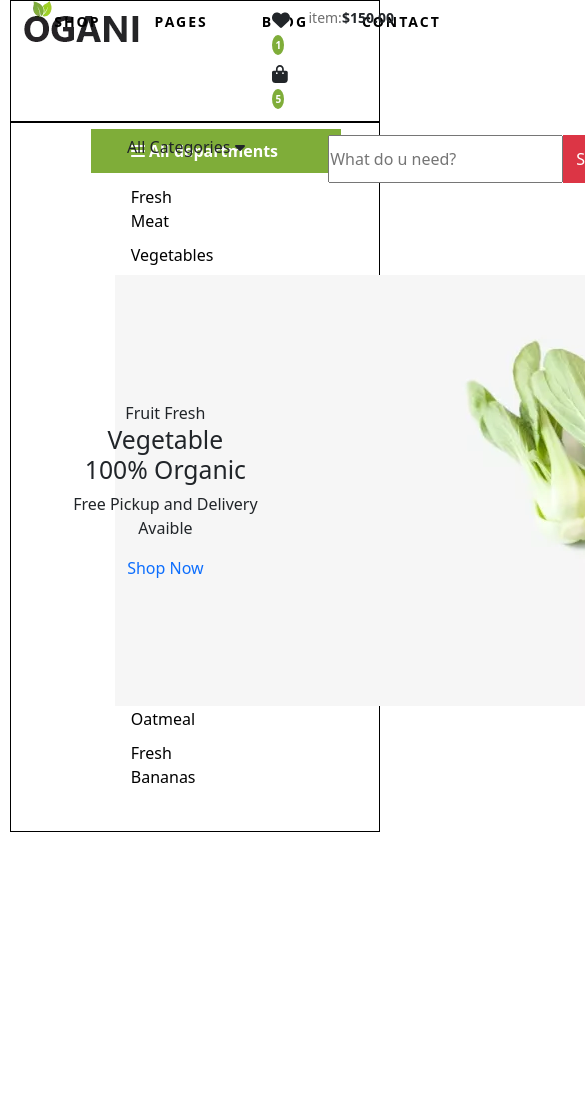
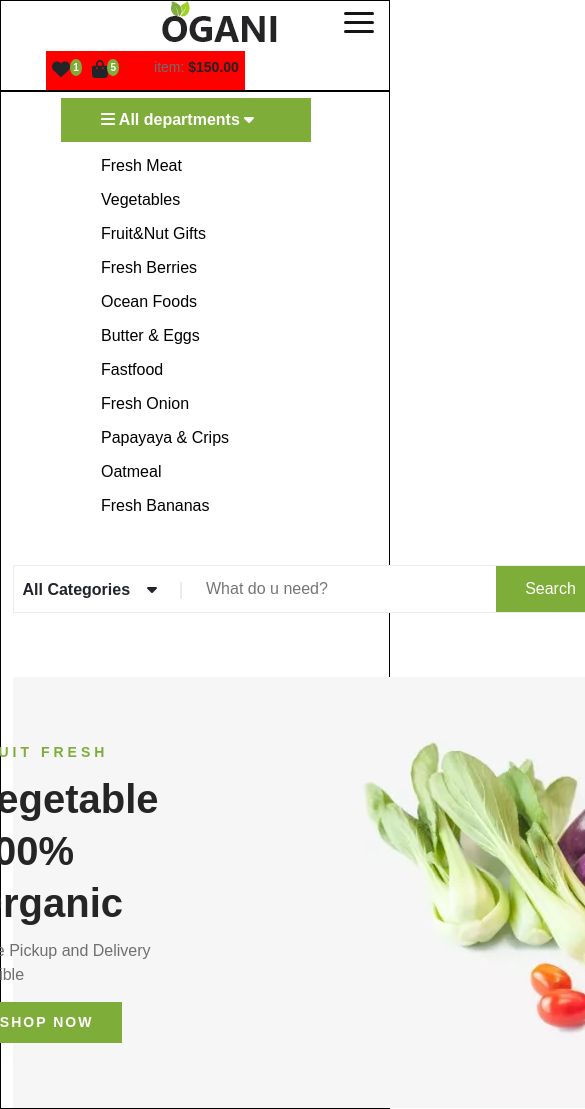
Before and after one commit to paribn/e-commerce, a plain HTML site: page index.html in a window 390 px wide. Shown: the top 1109 px of the page, 585 px wide, since content can reach past the window. Before the commit the page ends 844 px from the top, so only its background shows below. Drawn offline with nearby package versions, Linux system fonts and the light colour scheme.

Commit message:
created navbar responsive part

```diff
--- a/assets/scss/base/_reset.scss
+++ b/assets/scss/base/_reset.scss
@@ -16,8 +16,8 @@ input{
 li{
      list-style: none;
 }
-.container{
-   max-width:1320px;
-    margin: 0 auto;
-    width: 95%;
-}
+// .container{
+//    max-width:1320px;
+//     margin: 0 auto;
+//     width: 95%;
+// }
--- /dev/null
+++ b/assets/scss/layout/_header.scss
@@ -0,0 +1,125 @@
+.container {
+    border: 1px solid black;
+
+    .header__area {
+        display: flex;
+        justify-content: space-between;
+        align-items: center;
+
+        .logo{
+            font-size: 16px;
+             margin-left: 50px;
+        }
+
+        .nav__list {
+            display: flex;
+            gap: 54px;
+            margin: 0;
+            letter-spacing: 2px;
+            font-size: 14px;
+            text-transform: uppercase;
+            .nav__list__item{
+                font-weight: map-get($font-navbar-weights , medium);
+                a {
+                  color: black;
+
+                  &:hover {
+                      color: $primary-color;
+                  }
+              }
+
+            }
+        }
+
+        .wrapper {
+            display: flex;
+            background-color: red;
+            margin-right: 99px;  /// deyish sonra
+            padding: 6px;
+
+            .shooping {
+                display: flex;
+                align-items: center;
+                gap: 10px;
+                margin-right: 35px;
+                .heart,
+                    .basket {
+                        font-size: 18px;
+                    }
+                      .basket_wishlist_count{
+                    padding: 3px;
+                    text-align: center;
+                    font-size: 10px;
+                    font-weight: map-get($font-navbar-weights, medium );
+                    color: #FFFFFF;
+                    border-radius: 100%;
+                    background-color: $primary-color;
+                    }
+            }
+        }
+            .header_price{
+                font-size: 14px;
+                span{
+                    color: $text-color;
+                }
+
+                strong{
+                    font-weight: map-get($font-navbar-weights, bold);
+                }
+            }
+    }
+}
+
+.toggle_button {
+    position: absolute;
+    top: .75rem;
+    right: 1rem;
+    display: none;
+    flex-direction: column;
+    justify-content: space-between;
+    width: 30px;
+    height: 21px;
+
+    .bar {
+        height: 3px;
+        width: 100%;
+        background-color: rgb(22, 19, 19);
+        border-radius: 10px;
+
+    }
+}
+
+
+@media (max-width:992px) {
+    .toggle_button {
+        display: flex;
+    }
+
+    .nav_area {
+        display: none;
+        width: 100%;
+
+        .nav__list {
+            width: 100%;
+            flex-direction: column;
+
+            .nav__list__item {
+                text-align: center;
+
+                a {
+                    padding: .5rem 1rem;
+                }
+            }
+        }
+
+        .active {
+            display: flex;
+        }
+    }
+
+    .header__area {
+        flex-direction: column;
+        align-items: flex-start;
+    }
+
+}
--- /dev/null
+++ b/assets/scss/layout/_index.scss
@@ -0,0 +1,2 @@
+@import "./footer";
+@import "./header";
--- a/assets/scss/pages/_home.scss
+++ b/assets/scss/pages/_home.scss
@@ -1,4 +1,4 @@
-$primary-color:#7FAD39;
+;$primary-color:#7FAD39;
 $footer-color:#F3F6FA;
 $text-color:#6F6F6F;
 $font-family: Cairo, sans-serif;
@@ -7,76 +7,18 @@ $font-navbar-weights:(
     "bold":800
 );
 
-.container{
-    border: 1px solid black;
+
+body{
+    font-family: $font-family;
 }
 
-.logo{
-    font-size: 16px;
-    // padding: 6px;
-    text-align: center;
-}
-
- .ul_navbar{
-    display: flex;
-    justify-content: center;
-    align-items: center;
-    padding: 10px;
-    gap: 54px;
-    letter-spacing: 2px;
-    font-size: 14px;
-    text-transform: uppercase;
-
-    li{
-        font-weight: map-get($font-navbar-weights ,medium );
-
-        a{
-          color: black;
-          &:hover{
-            color: $primary-color;
-        }
-        }
-
-    }
-}
-.wish_basket_list{
-    display: flex;
-    justify-content:center;
-    padding: 6px;
-    gap: 18px;
-
-
-    .heart_basket_btn{
-        font-size:18px;
-        background-color:#FFFFFF;
-        .basket_wishlist_count{
-            padding: 3px;
-            text-align: center;
-            font-size: 10px;
-            font-weight: map-get($font-navbar-weights, medium );
-            color: #FFFFFF;
-            border-radius: 100%;
-            background-color: $primary-color;
-        }
-    }
-    .header_price{
-        display: flex;
-        font-size: 14px;
-        p{
-            color: $text-color;
-        }
-        strong{
-            font-weight:map-get($font-navbar-weights,bold);
-        }
-    }
-}
 
 /// section two
 
 
 .hero_categories{
     padding: 6px 8px 6px 8px;
-    margin-left: 60px;
+    margin-left: 40px;
 
     .hero_all_categories{
         width: 250px;
@@ -101,47 +43,131 @@ $font-navbar-weights:(
 
 .hero_search{
     display: flex;
-    justify-content: space-around;
-    padding: 12px;
+    padding: 5px 0;
+    gap: 65px;
 
     .search_form{
         display: flex;
         height: 48px;
+            border: 1px solid #EBEBEB;
+
 
         .search_category{
-            width: 300px;
+            display: flex;
+            align-items: center;
+            justify-content: space-around;
+            width: 182px;
+            height: 48px;
+            border-right: 0;
+            font-weight: map-get($font-navbar-weights , bold );
+&::after{
+    content: "\2758";
+    color: #EBEBEB;
+}
+
+
+
         }
 
         .form_hero{
-            width: 100%;
-            height: 100%;
+            // width: 100%;
+            // height: 100%;
             display: flex;
 
-
+            input{
+                width: 300px;
+                padding-left:10px;
+                border: 0;
+            }
             input,
             button{
                 height: 100%;
+
             }
 
-            .btn-danger{
-                border-radius: 0;
+            .search_btn_category{
+                width: 109px;
+                height: 46px;
+                background-color: $primary-color;
+                color: white;
             }
         }
     }
-} // bitmiyib
+
+    .search_phone{
+        display: flex;
+        gap: 14px;
+        .phone_icon{
+            background-color: $footer-color;
+            width: 50px;
+            height: 50px;
+            border-radius: 50%;
+            display: flex;
+            justify-content: center;
+            align-items: center;
+            color: $primary-color;
+        }
+
+        .contact_text{
+            display: flex;
+            flex-direction: column;
+
+            h5{
+                font-weight: map-get($font-navbar-weights, medium );
+                font-size: 18px;
+            }
+            span{
+                text-decoration: none solid rgb(111, 111, 111);
+                font-size: 14px;
+                margin-left: 4px;
+            }
+        }
+    }
+
+}
 
 
 .hero_item{
     position: relative;
     display: flex;
     align-items: center;
+    height: 431px;
+    margin-top: 14px;
     .hero_text{
         position: absolute;
-        right: 30%;
+        right: 60%;
         display: flex;
         flex-direction: column;
-        width: 100%;
-        padding: 10px;
-        text-align: center;
+
+        span{
+            letter-spacing: 4px;
+            font-size: 14px;
+            text-transform: uppercase;
+            color: $primary-color;
+            font-weight: map-get($font-navbar-weights , bold );
+        }
+        h2{
+            font-weight: map-get($font-navbar-weights, bold );
+            line-height: 52px;
+            color: #252525;
+            font-size: 40px;
+            margin: 10px 0;
+        }
+        p{
+            font-size: 16px;
+            color: #6F6F6F;
+            margin: 0 0 15px 0;
+        }
+        .primary-btn{
+            display: inline-block;
+            font-size: 14px;
+            padding: 10px 28px 10px 28px;
+            color: white;
+            text-transform:uppercase;
+            font-weight: map-get($font-navbar-weights ,medium );
+            background-color: $primary-color;
+            letter-spacing: 2px;
+            width: 150px;
+        }
     }
 }
--- a/assets/scss/style.scss
+++ b/assets/scss/style.scss
@@ -1,2 +1,3 @@
 @import "./pages/index";
 @import "./base/index";
+@import "./layout/index";
--- a/index.html
+++ b/index.html
@@ -22,47 +22,50 @@
   <body>
     <header>
       <div class="container">
-        <div class="row">
-        <div class="col-3">
+        <div class="header__area">
           <div class="logo"><img src="assets/img/logo.png.webp" alt="" /></div>
-        </div>
-        <div class="col-6">
-          <nav class="nav_ul">
-            <ul class="ul_navbar">
-              <li><a href="#">Home</a></li>
-              <li><a href="#">Shop</a></li>
-              <li><a href="#">Pages</a></li>
-              <li><a href="#">Blog</a></li>
-              <li><a href="#">Contact</a></li>
+          <a href="#" class="toggle_button">
+          <span class="bar"></span>
+          <span class="bar"></span>
+          <span class="bar"></span>
+            </a>
+          <nav class="nav_area">
+            <ul class="nav__list">
+              <li class="nav__list__item"><a href="#">Home</a></li>
+              <li class="nav__list__item"><a href="#">Shop</a></li>
+              <li class="nav__list__item"><a href="#">Pages</a></li>
+              <li class="nav__list__item"><a href="#">Blog</a></li>
+              <li class="nav__list__item"><a href="#">Contact</a></li>
             </ul>
           </nav>
-        </div>
-        <div class="col-3">
-          <div class="wish_basket_list">
-            <div class="heart_basket_btn">
-              <i class="fa-solid fa-heart"></i
-              ><sup class="basket_wishlist_count">1</sup>
-              <i class="fa fa-shopping-bag"></i
+          <div class="wrapper">
+            <div class="shooping">
+              <div class="heart">
+                <i class="fa-solid fa-heart"></i
+                ><sup class="basket_wishlist_count">1</sup>
+              </div>
+              <div class="basket">
+                <i class="fa fa-shopping-bag"></i
                 ><sup class="basket_wishlist_count">5</sup>
-            </div>
+              </div>
+           </div>
             <div class="header_price">
-              <p>item:</p>
+              <span>item:</span>
               <strong> $150.00 </strong>
             </div>
           </div>
-
-        </div>
       </div>
     </header>
 
-    <section id="hero">
+     <section id="hero">
       <div class="container">
         <div class="row">
-          <div class="col-3">
+          <div class="col-lg-3 col-md-12 col-sm-12">
               <div class="hero_categories">
                 <div class="hero_all_categories">
                   <i class="fa-solid fa-bars"></i>
                   <span> All departments</span>
+                  <i class="fa-solid fa-caret-down"></i>
                 </div>
                 <ul class="departments_category">
                   <li><a href="#">Fresh Meat</a></li>
@@ -80,17 +83,20 @@
               </div>
           </div>
 
-        <div class="col-9">
+        <div class="col-lg-9 col-md-12 col-sm-12">
           <div class="hero_search">
             <div class="search_form">
               <div class="search_category">
-                <span class="all_categories"
-                >All Categories <i class="fa-solid fa-caret-down"></i
-                  ></span>
+                All Categories
+                <div class="category_icon">
+                  <span>
+                    <i class="fa-solid fa-caret-down"></i>
+                  </span>
                 </div>
+               </div>
                 <form class="form_hero" action="#">
                   <input type="text" placeholder="What do u need?" />
-                  <button class="btn btn-danger">Search</button>
+                  <button class="search_btn_category">Search</button>
               </form>
             </div>
             <div class="search_phone">
@@ -102,17 +108,20 @@
                 <span>support 24/7 time</span>
               </div>
             </div>
+          </div>
 
-          </div>
+
+
+
           <div class="hero_item">
             <img src="/assets/img/banner/logo.png.webp" alt="">
             <div class="hero_text">
-              <span class="hero_text_span">Fruit Fresh</span>
+              <span>Fruit Fresh</span>
               <h2>Vegetable
                 <br>100% Organic
               </h2>
               <p>Free Pickup and Delivery Avaible</p>
-              <a href="#" class="">Shop Now</a>
+              <a href="#" class="primary-btn">Shop Now</a>
             </div>
           </div>
         </div>
@@ -120,6 +129,8 @@
       </div>
     </section>
 
+    <script src="/assets/js/home.js"></script>
+    <script src="https://cdn.jsdelivr.net/npm/bootstrap@5.3.2/dist/js/bootstrap.bundle.min.js" integrity="sha384-C6RzsynM9kWDrMNeT87bh95OGNyZPhcTNXj1NW7RuBCsyN/o0jlpcV8Qyq46cDfL" crossorigin="anonymous"></script>
     <script
       src="https://cdnjs.cloudflare.com/ajax/libs/font-awesome/6.4.2/js/all.min.js"
       integrity="sha512-uKQ39gEGiyUJl4AI6L+ekBdGKpGw4xJ55+xyJG7YFlJokPNYegn9KwQ3P8A7aFQAUtUsAQHep+d/lrGqrbPIDQ=="
```
Also changed, not shown: assets/js/home.js (added, +10 -0 lines), assets/scss/layout/_footer.scss (added), my-css/style.css, 1 other file.
